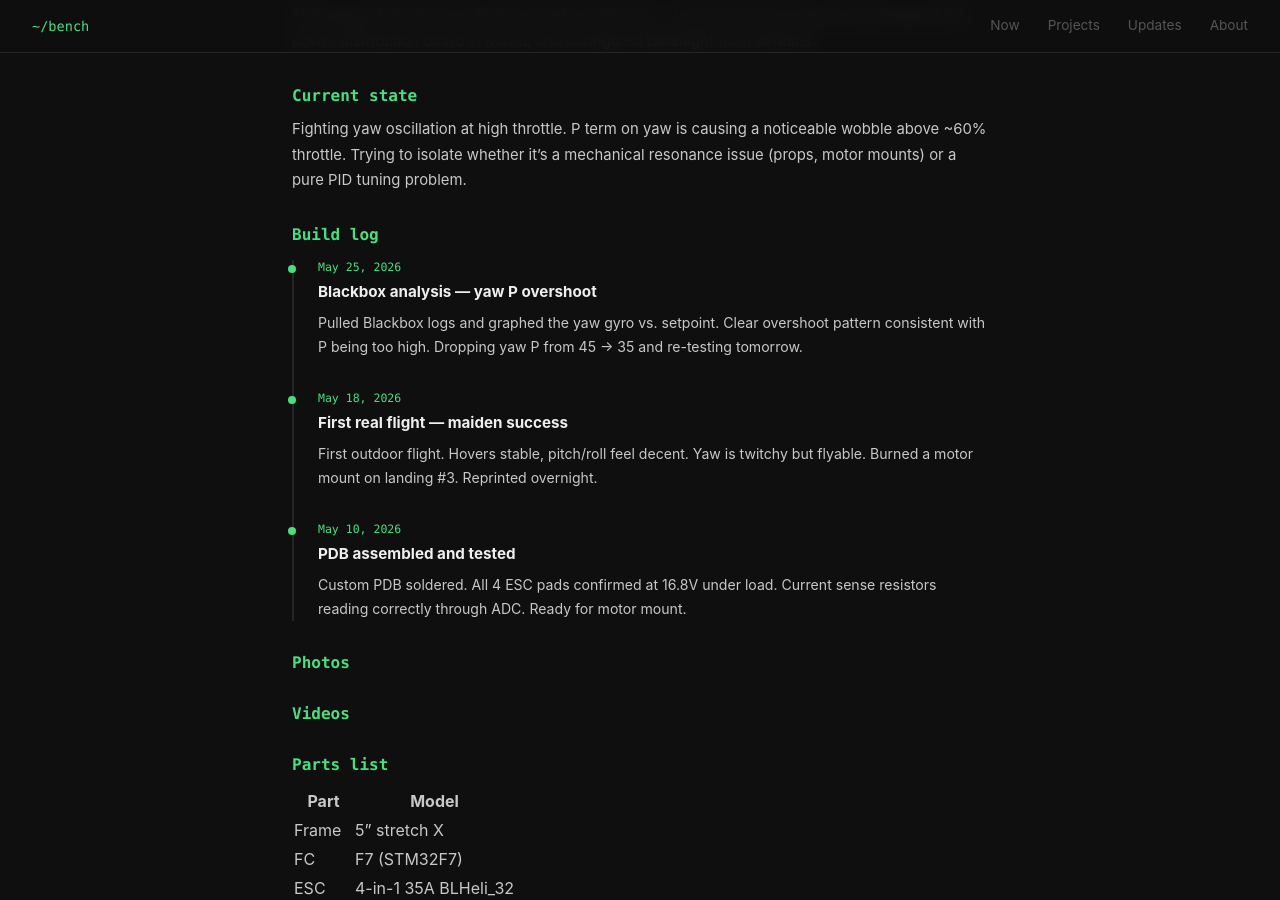
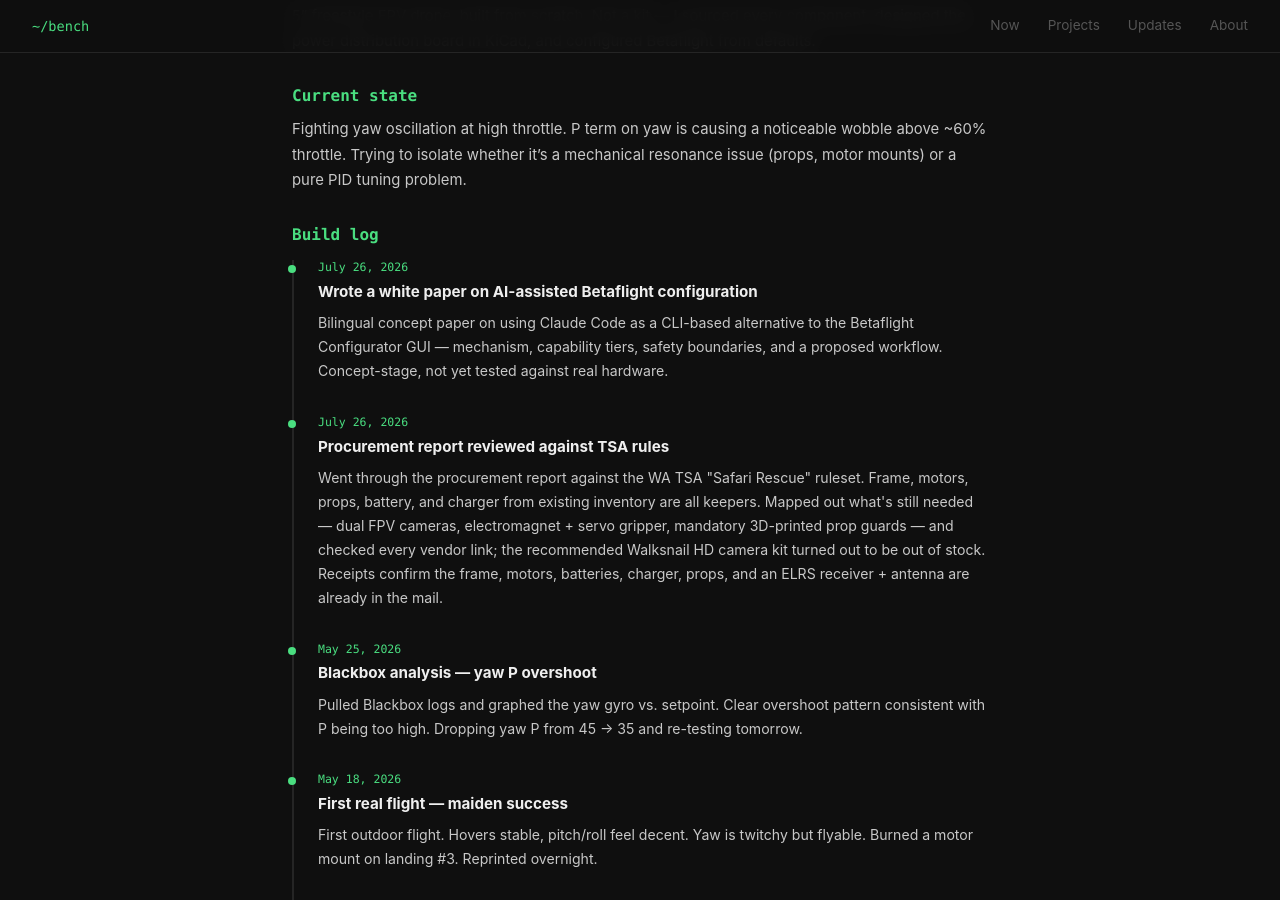
Before and after one commit to lolbruh1234/lolbruh1234.github.io, a Jekyll site: the page built from _projects/drone.md, in a window 1280 px wide and 900 px high, scrolled down 431 px. Built offline with Jekyll 4.4.1, drawn with Linux system fonts in a browser that asks for light colours.

Commit message:
Log today's procurement review and Betaflight AI white paper

```diff
--- a/_projects/drone.md
+++ b/_projects/drone.md
@@ -18,6 +18,18 @@ Fighting yaw oscillation at high throttle. P term on yaw is causing a noticeable
 ## Build log
 
 <div class="log">
+
+<div class="log-entry">
+<div class="log-date">July 26, 2026</div>
+<h4>Wrote a white paper on AI-assisted Betaflight configuration</h4>
+<p>Bilingual concept paper on using Claude Code as a CLI-based alternative to the Betaflight Configurator GUI — mechanism, capability tiers, safety boundaries, and a proposed workflow. Concept-stage, not yet tested against real hardware.</p>
+</div>
+
+<div class="log-entry">
+<div class="log-date">July 26, 2026</div>
+<h4>Procurement report reviewed against TSA rules</h4>
+<p>Went through the procurement report against the WA TSA "Safari Rescue" ruleset. Frame, motors, props, battery, and charger from existing inventory are all keepers. Mapped out what's still needed — dual FPV cameras, electromagnet + servo gripper, mandatory 3D-printed prop guards — and checked every vendor link; the recommended Walksnail HD camera kit turned out to be out of stock. Receipts confirm the frame, motors, batteries, charger, props, and an ELRS receiver + antenna are already in the mail.</p>
+</div>
 
 <div class="log-entry">
 <div class="log-date">May 25, 2026</div>
```
